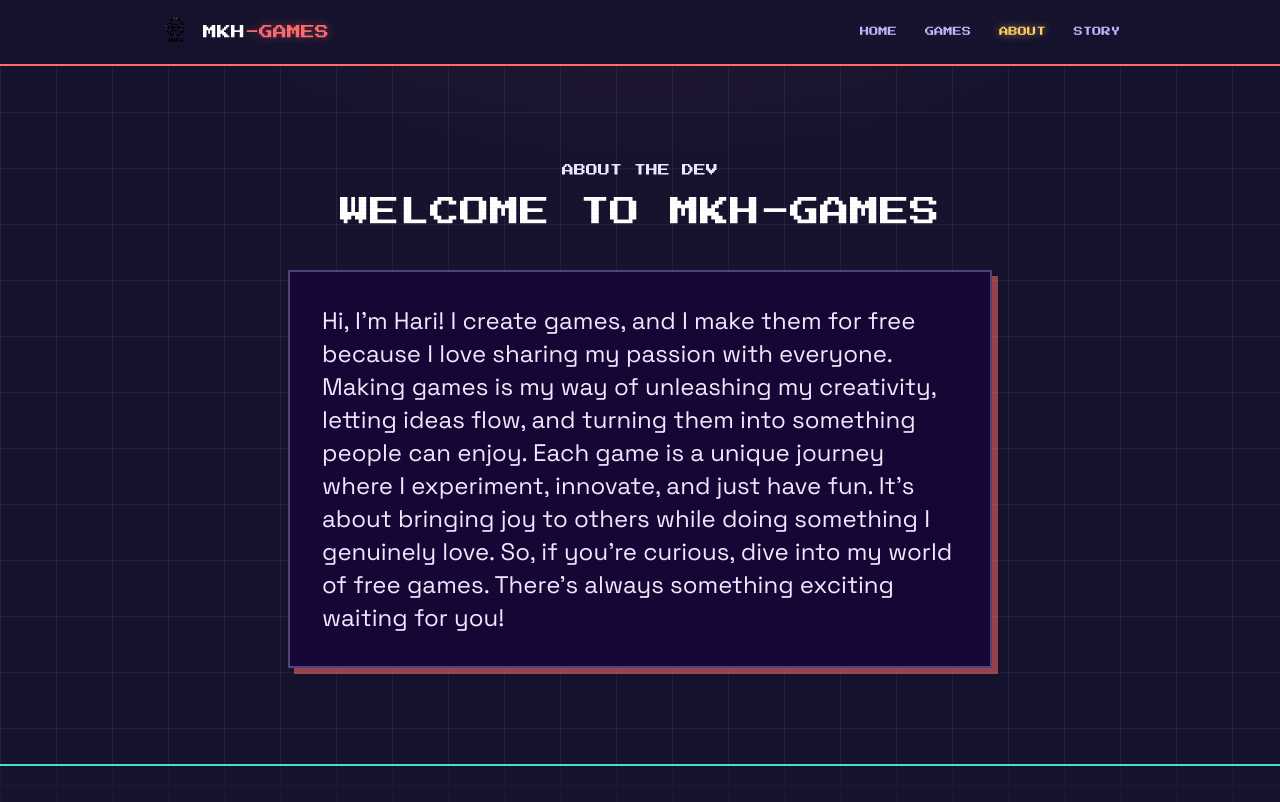
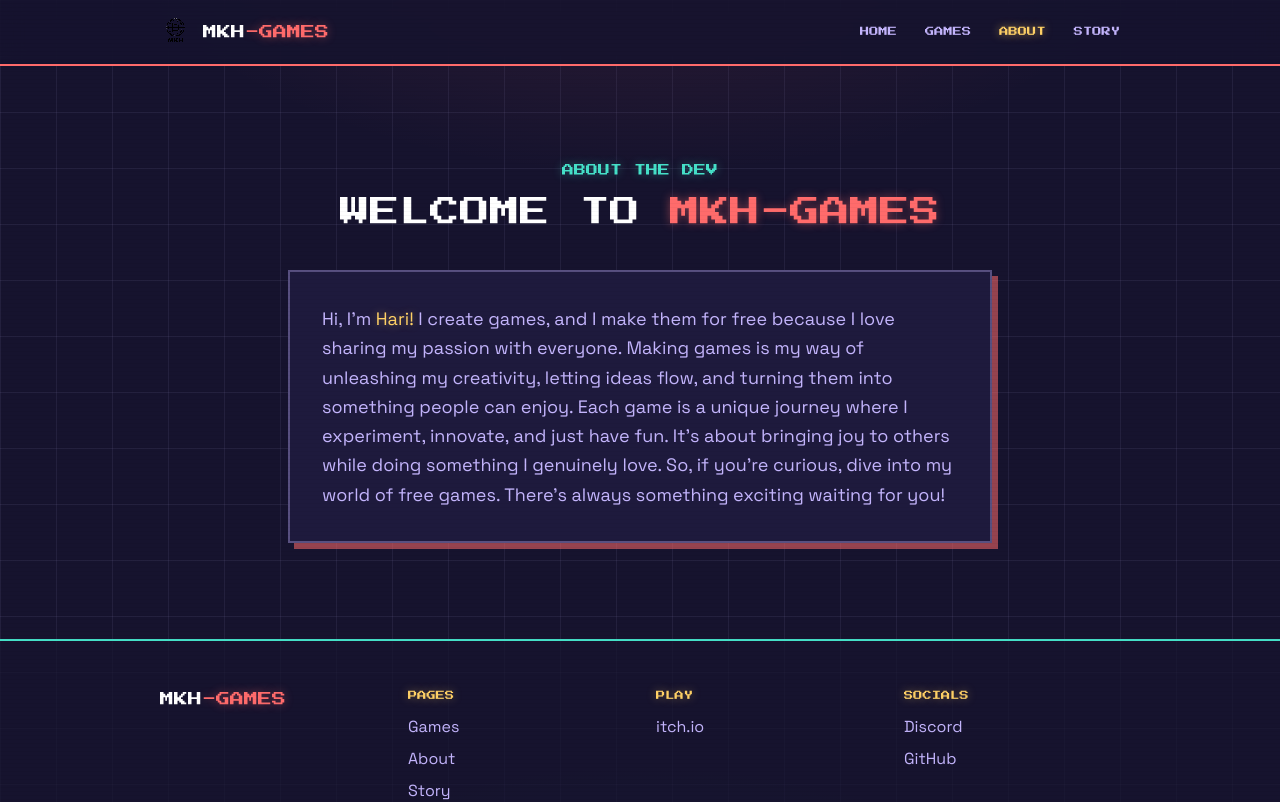
Before and after one commit to Hari-42/mkh-games, a Next.js app: page /about in a window 1280 px wide. Shown: the top 802 px of the page. Built offline with nearby package versions, Linux system fonts and the light colour scheme.

Commit message:
restyle games, about and story pages

```diff
--- a/app/about/page.js
+++ b/app/about/page.js
@@ -6,15 +6,15 @@ export default function About() {
   return (
     <div className="mx-auto w-full max-w-3xl px-4 py-24 lg:px-8">
       <div className="mb-10 text-center">
-        <p className="mb-4 font-pixel text-xs neon-cyan">ABOUT THE DEV</p>
+        <p className="mb-4 font-pixel text-xs glow-teal">ABOUT THE DEV</p>
         <h1 className="font-pixel text-2xl leading-relaxed text-white sm:text-3xl">
-          WELCOME TO <span className="neon-pink">MKH-GAMES</span>
+          WELCOME TO <span className="glow-coral">MKH-GAMES</span>
         </h1>
       </div>
 
-      <div className="pixel-box bg-[#160636] p-8">
-        <p className="text-2xl leading-snug text-purple-100">
-          Hi, I&apos;m <span className="neon-yellow">Hari!</span> I create games, and I
+      <div className="pixel-box bg-[var(--bg-soft)] p-8">
+        <p className="text-lg leading-relaxed text-[var(--lav)]">
+          Hi, I&apos;m <span className="glow-amber">Hari!</span> I create games, and I
           make them for free because I love sharing my passion with everyone. Making
           games is my way of unleashing my creativity, letting ideas flow, and turning
           them into something people can enjoy. Each game is a unique journey where I
--- a/app/games/page.js
+++ b/app/games/page.js
@@ -65,9 +65,9 @@ export default function Games() {
   return (
     <div className="mx-auto w-full max-w-6xl px-4 py-20 lg:px-8">
       <div className="mb-16 text-center">
-        <p className="mb-4 font-pixel text-xs neon-cyan">SELECT YOUR GAME</p>
+        <p className="mb-4 font-pixel text-xs glow-teal">SELECT YOUR GAME</p>
         <h1 className="font-pixel text-3xl text-white sm:text-4xl">
-          MY <span className="neon-pink">GAMES</span>
+          MY <span className="glow-coral">GAMES</span>
         </h1>
       </div>
       <div className="grid grid-cols-1 gap-8 sm:grid-cols-2 lg:grid-cols-3">
@@ -75,9 +75,9 @@ export default function Games() {
           <a
             key={game.title}
             href={game.href}
-            className="pixel-box group relative block overflow-hidden bg-[#160636] transition-transform duration-150 hover:-translate-y-1 hover:translate-x-[-1px]"
+            className="pixel-box group relative block overflow-hidden bg-[var(--bg-soft)] transition-transform duration-150 hover:-translate-y-1 hover:translate-x-[-1px]"
           >
-            <div className="overflow-hidden border-b-2 border-[var(--neon-pink)]">
+            <div className="overflow-hidden border-b-2 border-[var(--coral)]">
               <Image
                 src={game.icon}
                 alt={game.title}
@@ -87,13 +87,13 @@ export default function Games() {
               />
             </div>
             <div className="p-5">
-              <h3 className="font-pixel text-[0.7rem] leading-relaxed text-[var(--neon-yellow)]">
+              <h3 className="font-pixel text-[0.7rem] leading-relaxed glow-amber">
                 {game.title}
               </h3>
-              <p className="mt-3 text-lg leading-tight text-purple-200">
+              <p className="mt-3 text-base leading-snug text-[var(--lav)]">
                 {game.description}
               </p>
-              <span className="mt-3 block font-pixel text-[0.6rem] text-[var(--neon-cyan)] opacity-0 transition group-hover:opacity-100">
+              <span className="mt-3 block font-pixel text-[0.6rem] text-[var(--teal)] opacity-0 transition group-hover:opacity-100">
                 &gt; PLAY
               </span>
             </div>
--- a/app/story/page.js
+++ b/app/story/page.js
@@ -5,14 +5,14 @@ export const metadata = {
 export default function Story() {
   return (
     <div className="mx-auto flex min-h-[60vh] w-full max-w-3xl flex-col items-center justify-center px-4 text-center lg:px-8">
-      <p className="mb-6 font-pixel text-xs neon-cyan blink">● LOADING...</p>
+      <p className="mb-6 font-pixel text-xs glow-teal blink">● LOADING...</p>
       <h1 className="font-pixel text-2xl leading-relaxed text-white sm:text-3xl">
-        THE <span className="neon-pink">MKH-UNIVERSE</span> STORY
+        THE <span className="glow-coral">MKH-UNIVERSE</span> STORY
       </h1>
-      <p className="mt-8 max-w-md text-2xl text-purple-200">
+      <p className="mt-8 max-w-md text-lg text-[var(--lav)]">
         The lore behind the characters is still being written.
         <br />
-        <span className="neon-yellow">Check back soon.</span>
+        <span className="glow-amber">Check back soon.</span>
       </p>
     </div>
   );
```
